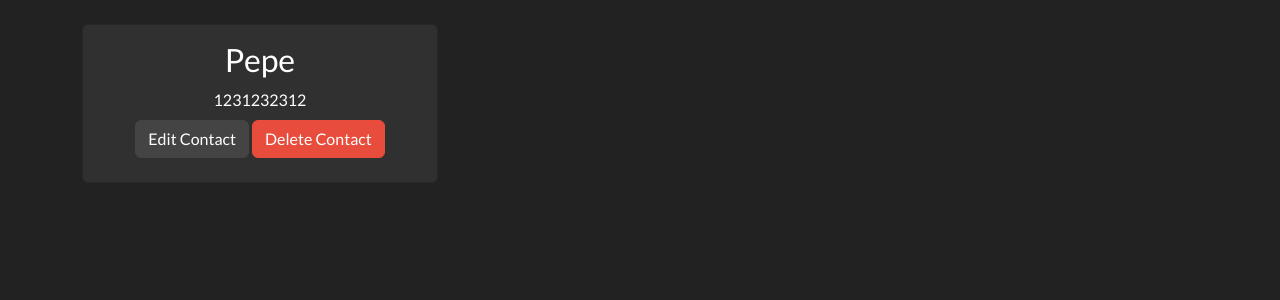
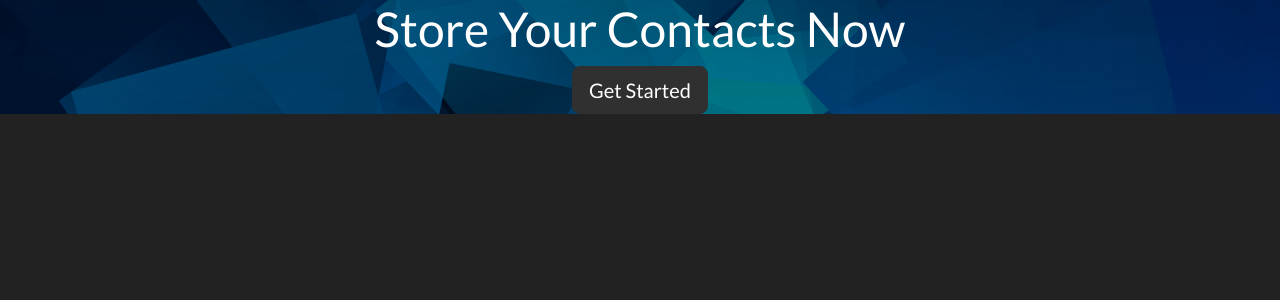
Before and after one commit to danirodriguezz/App_Lista_de_Contactos, a PHP site: page / in a window 1280 px wide. Shown: the part 97-397 px from the top of the page. Run offline with PHP 8.4, Linux system fonts and the light colour scheme; data comes from the database, SQL or seed files in the repository.

Commit message:
Add backgrond img and home.php

```diff
--- a/Add.php
+++ b/Add.php
@@ -19,7 +19,7 @@
         $statement = $mysqli->prepare("INSERT INTO contacts (name, phone_number) VALUES (?, ?)");
         $statement->bind_param('ss', $name, $phoneNumber);
         $statement->execute();
-        header("Location: index.php");
+        header("Location: home.php");
       };
     };
 
--- a/delete.php
+++ b/delete.php
@@ -26,4 +26,4 @@ if (!$contact) {
 $statement = $mysqli->prepare("DELETE FROM contacts WHERE id = (?) ");
 $statement->bind_param('i', $id);
 $statement->execute();
-header("Location: index.php");
+header("Location: home.php");
--- a/edit.php
+++ b/edit.php
@@ -33,7 +33,7 @@ $error = null;
     $statement = $mysqli->prepare("UPDATE contacts SET name = ?, phone_number = ? WHERE id = ?");
     $statement->bind_param('ssi', $name, $phoneNumber, $id);
     $statement->execute();
-    header("Location: index.php");
+    header("Location: home.php");
    };
  };
 
--- a/index.php
+++ b/index.php
@@ -1,38 +1,9 @@
-<?php
-
-$mysqli = include_once "database.php";
-
-$resultado = $mysqli->query("SELECT * FROM contacts");
-$contacts = $resultado->fetch_all(MYSQLI_ASSOC);
-
-?>
-
-
 <?php require "partials/header.php" ?>
 
-<div class="container pt-4 p3">
-  <div class="row">
-
-  <?php if (count($contacts) == 0): ?>
-      <div class="col-md-4 mx-auto">
-        <div class="card card-body text-center">
-          <p>No contacts saved yet</p>
-          <a href="./Add.php">Add One!</a>
-        </div>
-      </div>
-    <?php endif ?>
-    <?php foreach ($contacts as $contact): ?>
-      <div class="col-md-4 mb-3">
-        <div class="card text-center">
-          <div class="card-body">
-            <h3 class="card-title text-capitalize"><?= $contact["name"] ?></h3>
-            <p class="m-2"><?= $contact["phone_number"] ?></p>
-            <a href="edit.php?id=<?= $contact["id"] ?>" class="btn btn-secondary mb-2">Edit Contact</a>
-            <a href="delete.php?id=<?= $contact["id"] ?>" class="btn btn-danger mb-2">Delete Contact</a>
-          </div>
-        </div>
-      </div>
-    <?php endforeach ?>
+<div class="welcome d-flex align-items-center justify-content-center">
+  <div class="text-center">
+    <h1>Store Your Contacts Now</h1>
+    <a class="btn btn-lg btn-dark" href="register.php">Get Started</a>
   </div>
 </div>
 
--- a/partials/header.php
+++ b/partials/header.php
@@ -20,24 +20,28 @@
     crossorigin="anonymous"
   ></script>
   <!-- Static content  -->
-  <link rel="stylesheet" href="./static/css/index.css">
+  <link rel="stylesheet" href="./static/css/index.css"/>
+  <?php $uri = parse_url($_SERVER["REQUEST_URI"], PHP_URL_PATH) ?>
+  <?php if ($uri == '/Curso_web_PHP/' || $uri == '/Curso_web_PHP/index.php'): ?>
+      <script defer src="./static/js/welcome.js"></script>
+  <?php endif ?>
 
   <title>Contacts App</title>
 </head>
 <body>
   <nav class="navbar navbar-expand-lg bg-light">
     <div class="container-fluid">
-      <a class="navbar-brand" href="index.php">
+      <a class="navbar-brand" href="home.php">
         <img src="./static/img/Simbolo_fondo_rosa_negro-removebg-preview.png" alt="Logo" width="30"  class="d-inline-block align-text-top">
       </a>
-      <a href="index.php" class="navbar-brand" id="navigation">Contacts App</a>
+      <a href="home.php" class="navbar-brand" id="navigation">Contacts App</a>
       <button class="navbar-toggler" type="button" data-bs-toggle="collapse" data-bs-target="#navbarSupportedContent" aria-controls="navbarSupportedContent" aria-expanded="false" aria-label="Toggle navigation">
         <span class="navbar-toggler-icon"></span>
       </button>
       <div class="collapse navbar-collapse" id="navbarSupportedContent">
         <ul class="navbar-nav me-auto mb-2 mb-lg-0">
           <li class="nav-item">
-            <a class="nav-link active" aria-current="page" href="index.php">Home</a>
+            <a class="nav-link active" aria-current="page" href="home.php">Home</a>
           </li>
           <li class="nav-item">
             <a class="nav-link" href="./Add.php">Add Contact</a>
--- a/static/css/index.css
+++ b/static/css/index.css
@@ -1,3 +1,8 @@
 nav img {
     margin-left: 5px;
 }
+.welcome {
+    background: url(/Curso_web_PHP/static/img/background.jpg);
+    background-position: center center;
+    background-size: cover;
+}
```
Also changed, not shown: home.php (added, +39 -0 lines), static/js/welcome.js (added, +14 -0 lines), static/img/background.jpg (added).
